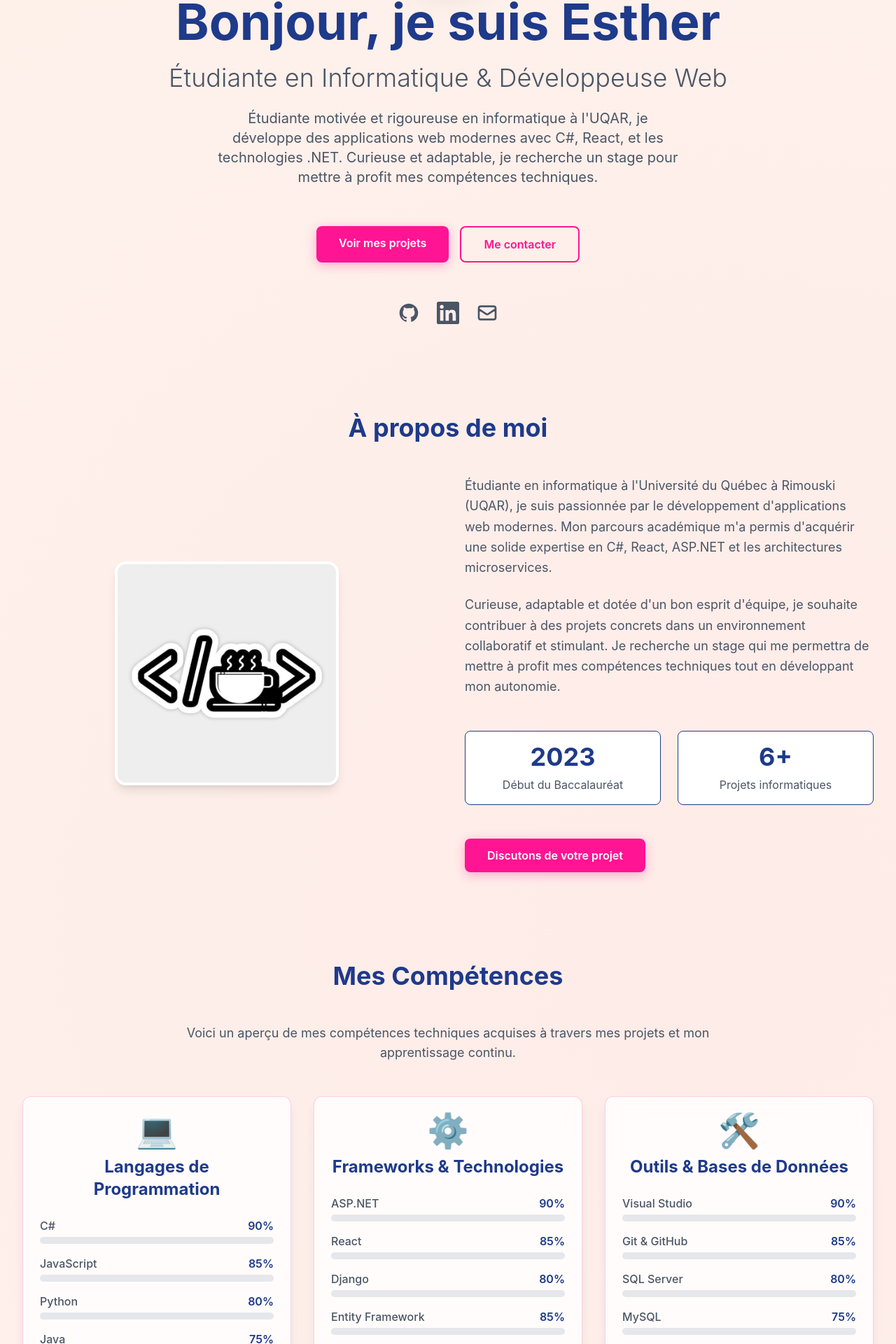
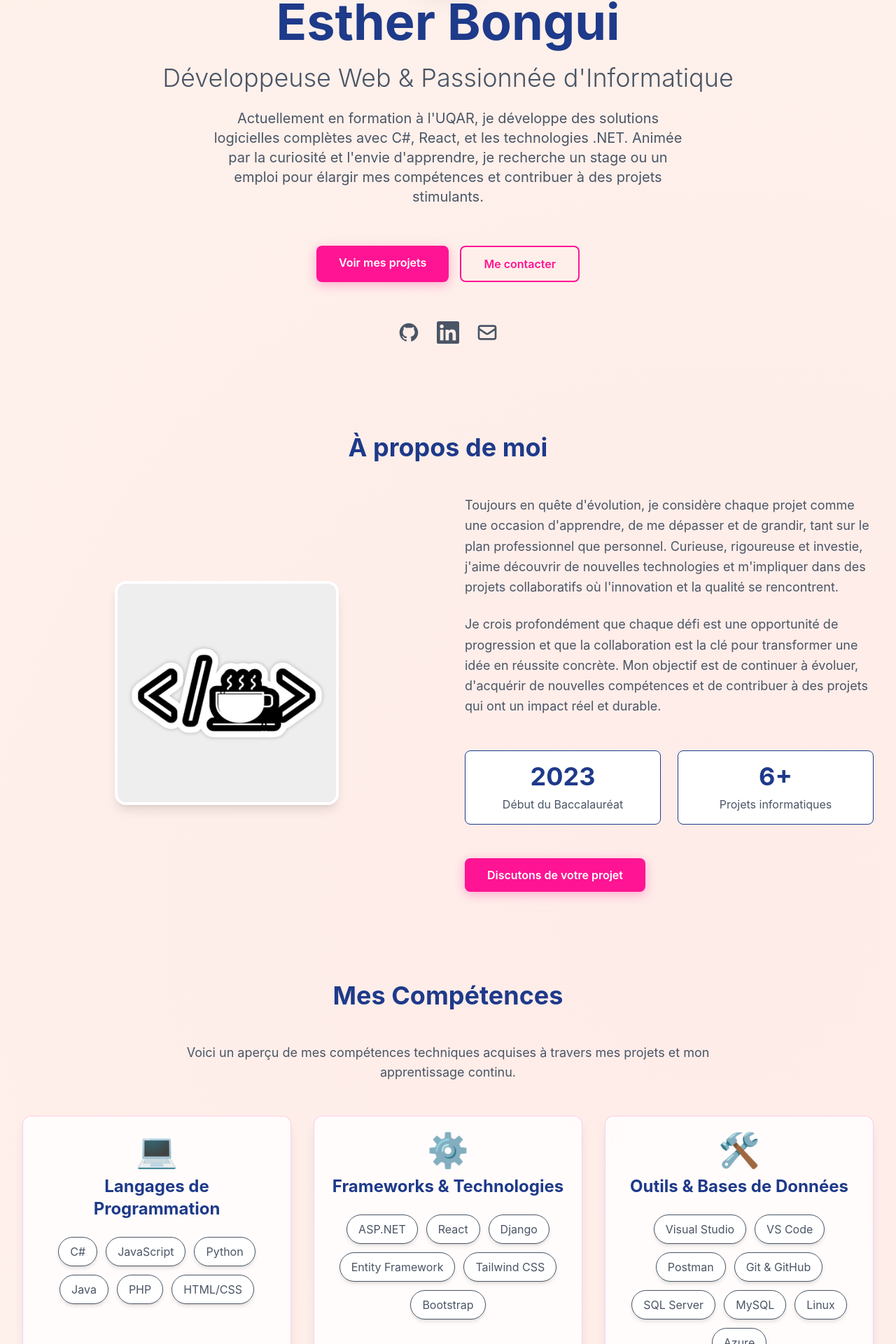
Before and after one commit to EstherBongui/portofolio-personnel-esther, a React (Vite) app: page / in a window 1280 px wide. Shown: the part 325-2245 px from the top of the page at 70% size. Built offline with nearby package versions, Linux system fonts and the light colour scheme.

Commit message:
Update portfolio content and improve project links

```diff
--- a/index.html
+++ b/index.html
@@ -3,8 +3,8 @@
   <head>
     <meta charset="UTF-8">
     <meta name="viewport" content="width=device-width, initial-scale=1.0">
-    <title>Esther Bongui - Portfolio | Étudiante en Informatique UQAR</title>
-    <meta name="description" content="Portfolio d'Esther Bongui - Étudiante en informatique à l'UQAR, spécialisée en C#, ASP.NET, React et architectures microservices. Recherche un stage.">
+    <title>Esther Bongui - Portfolio | Développeuse Web UQAR</title>
+    <meta name="description" content="Portfolio d'Esther Bongui - Développeuse web en formation à l'UQAR, spécialisée en C#, ASP.NET, React et architectures microservices. Recherche un stage ou un emploi.">
   </head>
   <body>
     <div id="root"></div>
--- a/package.json
+++ b/package.json
@@ -1,7 +1,7 @@
 {
   "name": "portofolio-personnel-esther",
   "version": "0.1.0",
-  "description": "Portfolio personnel d'Esther Bongui - Étudiante en informatique UQAR",
+  "description": "Portfolio personnel d'Esther Bongui - Développeuse full-stack en formation UQAR",
   "license": "MIT",
   "homepage": "https://estherbongui.github.io/portofolio-personnel-esther",
   "scripts": {
--- a/src/components/About.jsx
+++ b/src/components/About.jsx
@@ -24,15 +24,17 @@ const About = () => {
           {/* Description */}
           <div className="space-y-6">
             <p className="text-lg text-gray-600 leading-relaxed">
-              Étudiante en informatique à l'Université du Québec à Rimouski (UQAR), je suis passionnée
-              par le développement d'applications web modernes. Mon parcours académique m'a permis
-              d'acquérir une solide expertise en C#, React, ASP.NET et les architectures microservices.
+              Toujours en quête d'évolution, je considère chaque projet comme une occasion d'apprendre,
+              de me dépasser et de grandir, tant sur le plan professionnel que personnel. Curieuse,
+              rigoureuse et investie, j'aime découvrir de nouvelles technologies et m'impliquer dans
+              des projets collaboratifs où l'innovation et la qualité se rencontrent.
             </p>
 
             <p className="text-lg text-gray-600 leading-relaxed">
-              Curieuse, adaptable et dotée d'un bon esprit d'équipe, je souhaite contribuer à des projets
-              concrets dans un environnement collaboratif et stimulant. Je recherche un stage qui me
-              permettra de mettre à profit mes compétences techniques tout en développant mon autonomie.
+              Je crois profondément que chaque défi est une opportunité de progression et que la
+              collaboration est la clé pour transformer une idée en réussite concrète. Mon objectif
+              est de continuer à évoluer, d'acquérir de nouvelles compétences et de contribuer à des
+              projets qui ont un impact réel et durable.
             </p>
 
             <div className="grid grid-cols-2 gap-6 pt-6">
--- a/src/components/Footer.jsx
+++ b/src/components/Footer.jsx
@@ -49,11 +49,11 @@ const Footer = () => {
           <div>
             <h3 className="text-2xl font-bold mb-4 text-white">Esther Bongui</h3>
             <p className="text-gray-100 mb-4">
-              Étudiante en informatique à l'UQAR, spécialisée en développement web avec C#,
+              Développeuse en formation à l'UQAR, compétente en C#,
               ASP.NET, React et architectures microservices.
             </p>
             <p className="text-gray-100 text-sm">
-              Recherche un stage pour mettre à profit mes compétences techniques et développer mon autonomie.
+              Recherche un stage ou un emploi pour explorer de nouvelles technologies et contribuer à des projets innovants.
             </p>
           </div>
 
--- a/src/components/Hero.jsx
+++ b/src/components/Hero.jsx
@@ -18,18 +18,18 @@ const Hero = () => {
 
           {/* Introduction */}
           <h1 className="text-5xl md:text-7xl font-bold text-dark">
-            Bonjour, je suis <span className="text-primary">Esther</span>
+            <span className="text-primary">Esther Bongui</span>
           </h1>
 
-          <h2 className="text-2xl md:text-4xl text-gray-600 font-light">
-            Étudiante en Informatique & Développeuse Web
-          </h2>
+              <h2 className="text-2xl md:text-4xl text-gray-600 font-light">
+                Développeuse Web & Passionnée d'Informatique
+              </h2>
 
-          <p className="text-lg md:text-xl text-gray-600 max-w-2xl mx-auto">
-            Étudiante motivée et rigoureuse en informatique à l'UQAR, je développe des applications web
-            modernes avec C#, React, et les technologies .NET. Curieuse et adaptable, je recherche
-            un stage pour mettre à profit mes compétences techniques.
-          </p>
+              <p className="text-lg md:text-xl text-gray-600 max-w-2xl mx-auto">
+                Actuellement en formation à l'UQAR, je développe des solutions logicielles complètes
+                avec C#, React, et les technologies .NET. Animée par la curiosité et l'envie d'apprendre,
+                je recherche un stage ou un emploi pour élargir mes compétences et contribuer à des projets stimulants.
+              </p>
 
           {/* CTA Buttons */}
           <div className="flex flex-col sm:flex-row gap-4 justify-center pt-8">
--- a/src/components/Projects.jsx
+++ b/src/components/Projects.jsx
@@ -36,7 +36,7 @@ const Projects = () => {
       image: '🛒',
       category: 'E-Commerce',
       technologies: ['ASP.NET', 'C#', 'Entity Framework', 'Bootstrap', 'Stripe', 'Razor'],
-      github: 'not-available',
+      github: 'https://github.com/EstherBongui/E-Vente_ASP.NET_Interface.git',
       demo: 'not-available',
     },
     {
@@ -46,7 +46,7 @@ const Projects = () => {
       image: '⚙️',
       category: 'Backend',
       technologies: ['ASP.NET Web API', 'C#', 'Ocelot', 'JWT', 'Azure', 'Entity Framework'],
-      github: 'not-available',
+      github: 'https://github.com/EstherBongui/EVente_MicroServices.git',
       demo: 'not-available',
     },
     {
@@ -56,7 +56,7 @@ const Projects = () => {
       image: '🚗',
       category: 'Gestion',
       technologies: ['Django', 'React', 'MySQL', 'JWT', 'Swagger', 'SQLite'],
-      github: 'not-available',
+      github: 'https://github.com/EstherBongui/Gestion-de-Rendez-vous-Automobil.git',
       demo: 'not-available',
     },
     {
@@ -66,7 +66,7 @@ const Projects = () => {
       image: '♟️',
       category: 'Jeu',
       technologies: ['C#', 'Logique de Jeu'],
-      github: 'not-available',
+      github: 'https://github.com/EstherBongui/Jeu-d-chec.git',
       demo: 'not-available',
     },
     {
@@ -76,7 +76,7 @@ const Projects = () => {
       image: '⭕',
       category: 'Jeu Web',
       technologies: ['HTML', 'CSS', 'JavaScript', 'PHP', 'MySQL'],
-      github: 'not-available',
+      github: 'https://github.com/EstherBongui/Tic-Tac-Toe-Web.git',
       demo: 'not-available',
     },
   ];
--- a/src/components/Skills.jsx
+++ b/src/components/Skills.jsx
@@ -6,36 +6,38 @@ const Skills = () => {
           title: 'Langages de Programmation',
           icon: '💻',
           skills: [
-        { name: 'C#', level: 90 },
-        { name: 'JavaScript', level: 85 },
-        { name: 'Python', level: 80 },
-        { name: 'Java', level: 75 },
-        { name: 'PHP', level: 70 },
-        { name: 'HTML/CSS', level: 95 },
+            { name: 'C#', level: 95 },
+            { name: 'JavaScript', level: 75 },
+            { name: 'Python', level: 15 },
+            { name: 'Java', level: 10 },
+            { name: 'PHP', level: 10 },
+            { name: 'HTML/CSS', level: 100 },
           ],
         },
         {
           title: 'Frameworks & Technologies',
           icon: '⚙️',
           skills: [
-        { name: 'ASP.NET', level: 90 },
-        { name: 'React', level: 85 },
-        { name: 'Django', level: 80 },
-        { name: 'Entity Framework', level: 85 },
-        { name: 'Tailwind CSS', level: 88 },
-        { name: 'Bootstrap', level: 75 },
+            { name: 'ASP.NET', level: 80 },
+            { name: 'React', level: 90 },
+            { name: 'Django', level: 40 },
+            { name: 'Entity Framework', level: 95 },
+            { name: 'Tailwind CSS', level: 30 },
+            { name: 'Bootstrap', level: 95 },
           ],
         },
         {
           title: 'Outils & Bases de Données',
           icon: '🛠️',
           skills: [
-        { name: 'Visual Studio', level: 90 },
-        { name: 'Git & GitHub', level: 85 },
-        { name: 'SQL Server', level: 80 },
-        { name: 'MySQL', level: 75 },
-        { name: 'Linux', level: 70 },
-        { name: 'Azure', level: 65 },
+            { name: 'Visual Studio', level: 95 },
+            { name: 'VS Code', level: 95 },
+            { name: 'Postman', level: 70 },
+            { name: 'Git & GitHub', level: 50 },
+            { name: 'SQL Server', level: 40 },
+            { name: 'MySQL', level: 65 },
+            { name: 'Linux', level: 10 },
+            { name: 'Azure', level: 10 },
           ],
         },
       ];
@@ -58,20 +60,14 @@ const Skills = () => {
                 <h3 className="text-2xl font-bold text-dark">{category.title}</h3>
               </div>
 
-              <div className="space-y-4">
+              <div className="flex flex-wrap gap-3 justify-center">
                 {category.skills.map((skill, skillIndex) => (
-                  <div key={skillIndex}>
-                    <div className="flex justify-between mb-1">
-                      <span className="text-gray-600 font-medium">{skill.name}</span>
-                      <span className="text-primary font-semibold">{skill.level}%</span>
-                    </div>
-                    <div className="w-full bg-gray-200 rounded-full h-2.5">
-                      <div
-                        className="bg-gradient-to-r from-primary to-secondary h-2.5 rounded-full transition-all duration-1000"
-                        style={{ width: `${skill.level}%` }}
-                      ></div>
-                    </div>
-                  </div>
+                  <span
+                    key={skillIndex}
+                    className="px-4 py-2 bg-white text-gray-600 rounded-full shadow-md hover:shadow-lg transition duration-300 hover:scale-105 border border-primary/20"
+                  >
+                    {skill.name}
+                  </span>
                 ))}
               </div>
             </div>
```
Lines whose indentation alone changed are shown as unchanged.
